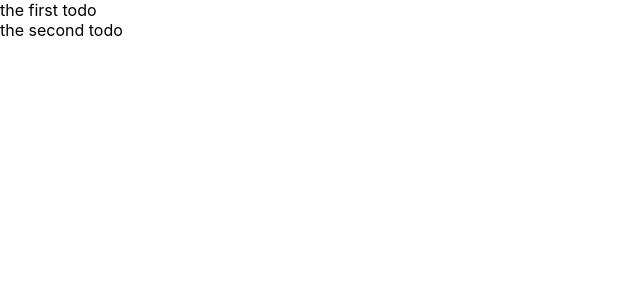
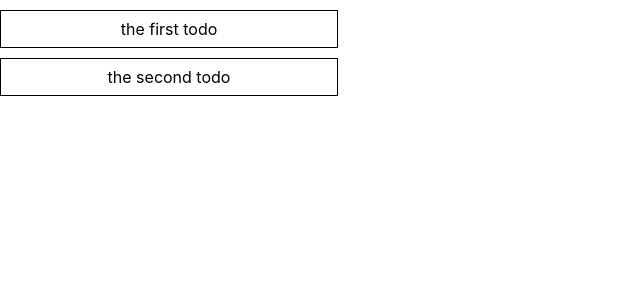
Before and after one commit to SULE-SU/day-todo, a React (Create React App) app: page / in a window 1280 px wide. Shown: the top 300 px of the page, without its empty margins (0-640 px from the left). Built offline with nearby package versions, Linux system fonts and the light colour scheme.

Commit message:
feat and refactor: todo

```diff
--- a/src/App.css
+++ b/src/App.css
@@ -1,7 +1,7 @@
 .todo-item {
   width: 320px;
   padding: 8px;
-  border: 1px solid #eee;
+  border: 1px solid black;
   margin-top: 10px;
   text-align: center;
 }
--- a/src/App.js
+++ b/src/App.js
@@ -1,37 +1,22 @@
-import {createContext, useContext, useReducer} from "react";
+import {useReducer} from "react";
+import "./App.css"
+import {todoReducer} from "./reducer/TodoReducer";
+import {TodoGroup} from "./components/TodoGroup";
+import {TodoContext} from "./contexts/TodoContext";
+
 
 export const initState = [
     {id: 1, text: "the first todo", done: false},
     {id: 2, text: "the second todo", done: false},
 ];
-export const TodoContext = createContext()
-
-function TodoItem(props) {
-    return <div className="todo-item">
-        <span className={props.todo.done ? "done" : ""}></span>
-        {props.todo.text}
-    </div>
-}
-function TodoGroup() {
-    const {state, dispatch} = useContext(TodoContext);
-    return <div>
-          {state.map((item,index) =>{
-              return <TodoItem todo={item} key={index} index={{index}}/>
-          })}
-    </div>
-}
-
-export function todoReducer(state, action) {
-  return state
-}
 
 function App() {
     const [state, dispatch] = useReducer(todoReducer, initState);
     return (
         <div>
-        <TodoContext.Provider value={{state, dispatch}}>
+            <TodoContext value={{state, dispatch}}>
                 <TodoGroup/>
-        </TodoContext.Provider>
+            </TodoContext>
         </div>
     );
 }
--- /dev/null
+++ b/src/components/TodoGroup.js
@@ -0,0 +1,15 @@
+import {useContext} from "react";
+import {TodoItem} from "./TodoItem";
+
+import {TodoContext} from "../contexts/TodoContext";
+
+export function TodoGroup() {
+    const {state, dispatch} = useContext(TodoContext);
+    return <div>
+        {
+            state.map((item, index) => {
+                return <TodoItem todo={item} key={index} index={index}/>
+            })
+        }
+    </div>
+}
--- /dev/null
+++ b/src/components/TodoItem.js
@@ -0,0 +1,23 @@
+import {useContext} from "react";
+
+import {TodoContext} from "../contexts/TodoContext";
+
+export function TodoItem(props) {
+    const {state, dispatch} = useContext(TodoContext);
+
+    function makeAsDone() {
+        dispatch({
+            type: "TOGGLE_TODO",
+            payload: {id: props.todo.id}
+        })
+    }
+
+    return <div className={"todo-item"}>
+		<span
+            className={props.todo.done ? "todo-done" : ""}
+            onClick={makeAsDone}
+        >
+			{props.todo.text}
+		</span>
+    </div>;
+}
--- /dev/null
+++ b/src/contexts/TodoContext.js
@@ -0,0 +1,3 @@
+import {createContext} from "react";
+
+export const TodoContext = createContext()
--- /dev/null
+++ b/src/reducer/TodoReducer.js
@@ -0,0 +1,21 @@
+export function todoReducer(state, action) {
+    switch (action.type) {
+        case "TOGGLE_TODO":
+            /// copy
+            const newState = [...state];
+            const id = action.payload.id;
+            return newState.map((value) => {
+                if (value.id === id) {
+                    return {
+                        id,
+                        text: value.text,
+                        done: !value.done
+                    };
+                }
+
+                return value
+            })
+        default:
+            return state;
+    }
+}
```
Lines whose indentation alone changed are shown as unchanged.
